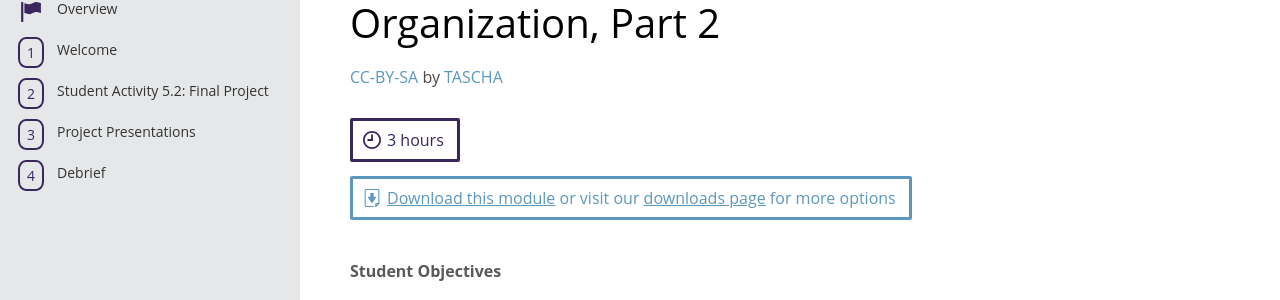
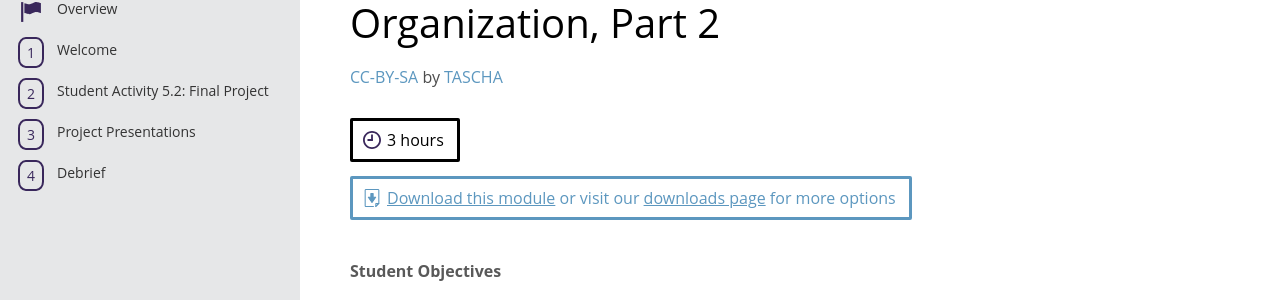
Before and after one commit to tascha/D4DM, a Jekyll site: the page module-six.html, which Jekyll copies as it is, in a window 1280 px wide. Shown: the part 196-496 px from the top of the page. Built offline with Jekyll 4.4.1, drawn with Linux system fonts in a browser that asks for light colours; nearby versions of some CDN libraries.

Commit message:
update 338 341

```diff
--- a/template-assets/css/main.css
+++ b/template-assets/css/main.css
@@ -335,10 +335,10 @@ figcaption {
 }
 
 .time {
-  color:#39275b;
+  color:black;
   background: none;
   border-style: solid;
-  border-color: #39275b;
+  border-color: black;
   border-radius: 2px;
   margin: 14px 0 0 0;
   display: inline-block;
```
